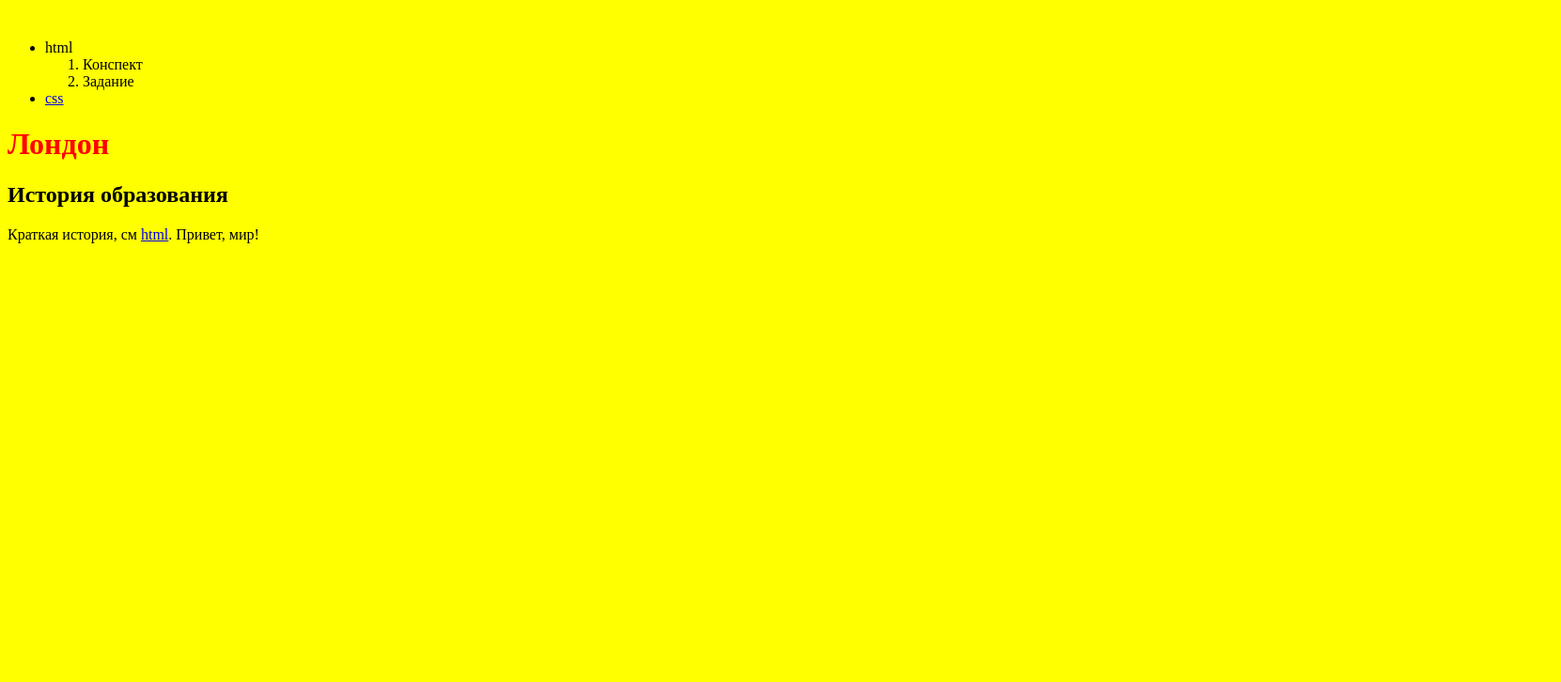
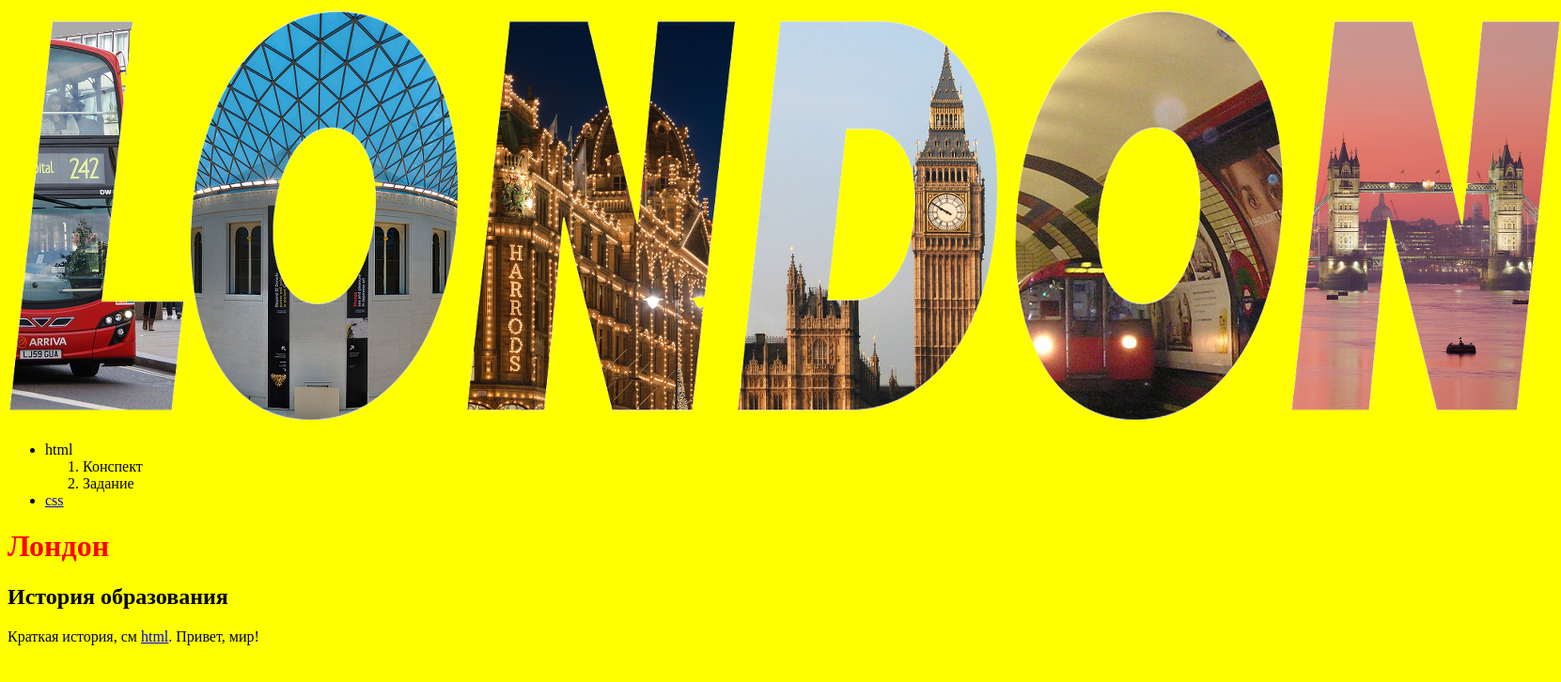
Before and after one commit to trubakova/trubakova.github.io, a plain HTML site: page index.html in a window 1280 px wide. Shown: the whole page at 94% size, 1661 px wide, since content can reach past the window. Drawn offline with Linux system fonts and the light colour scheme.

Commit message:
Tue, Sep 19, 2023, 3:33 PM +07:00

```diff
--- a/index.html
+++ b/index.html
@@ -6,7 +6,7 @@
         <link href="style.css" rel="stylesheet">
     </head>
     <body>
-        <img src="">
+        <img src="./London-Logo-PNG.png">
         <ul>
             <li>
                 html
```
